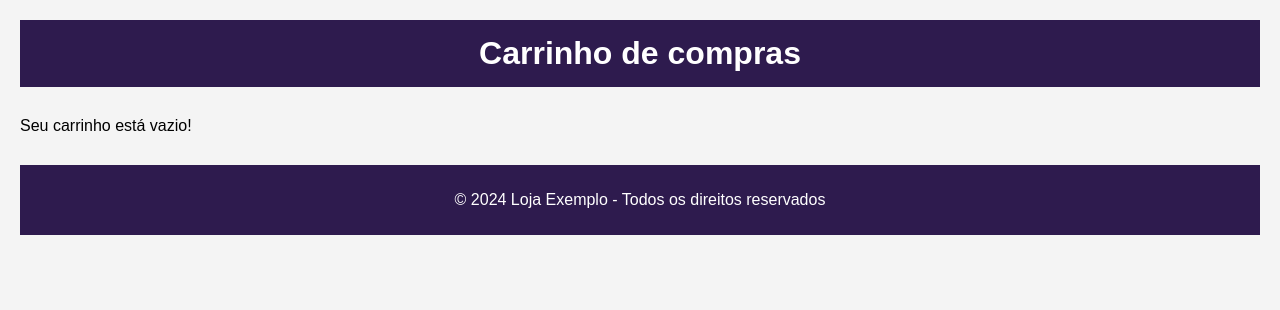
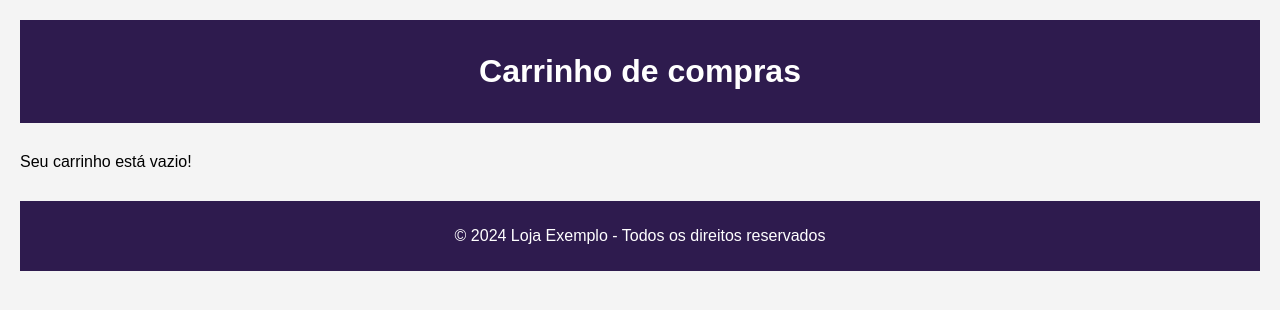
Before and after one commit to annegdornelles/cianmanImoveis, a PHP site: page /carrinho.php in a window 1280 px wide. Shown: the top 310 px of the page. Run offline with PHP 8.4, Linux system fonts and the light colour scheme.

Commit message:
Update carrinho.php

```diff
--- a/carrinho.php
+++ b/carrinho.php
@@ -49,7 +49,7 @@ foreach ($_SESSION['carrinho'] as $produto) {
         }
 
         header h1 {
-            margin: 0;
+            margin: 18px;
         }
 
         table {
```
